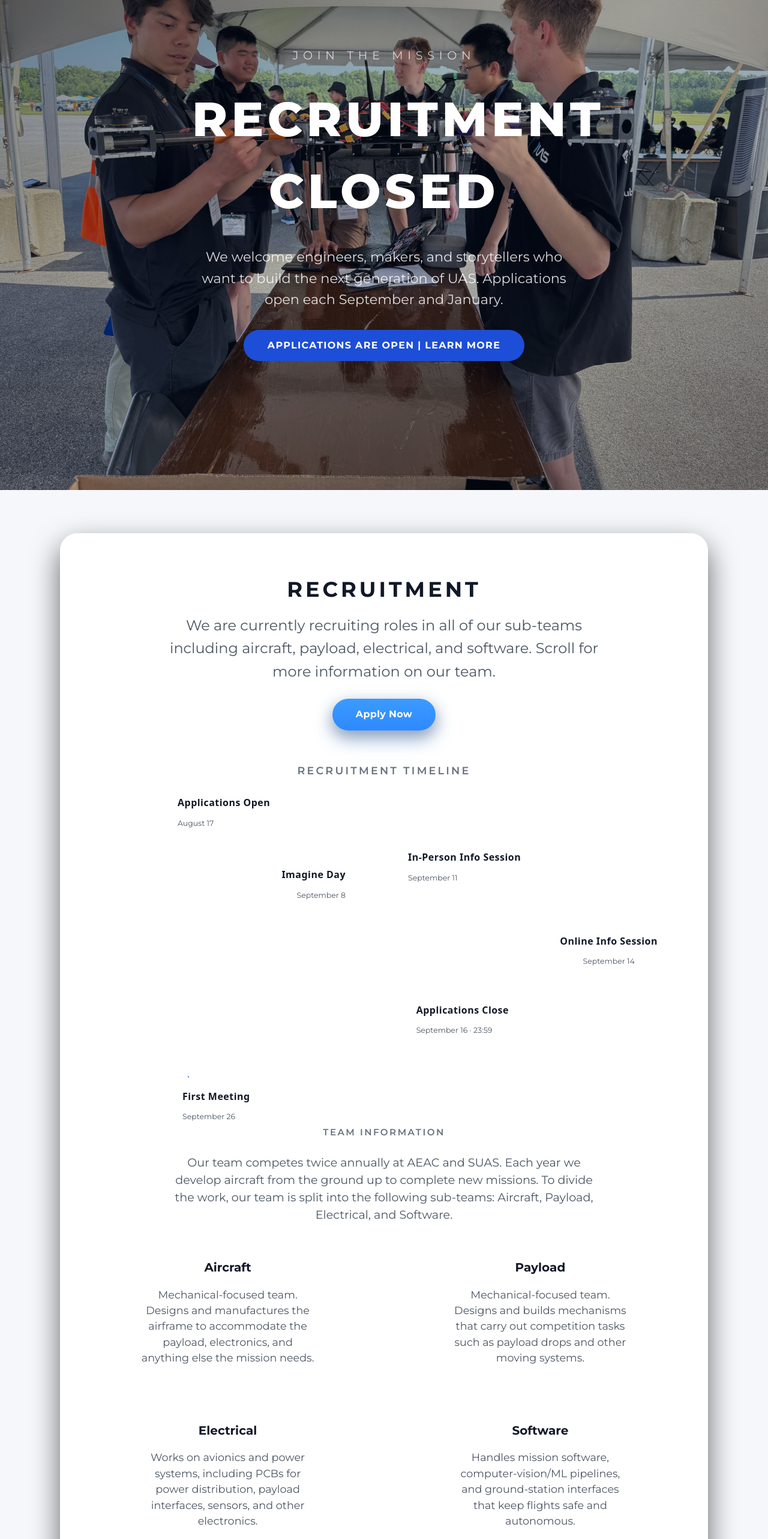
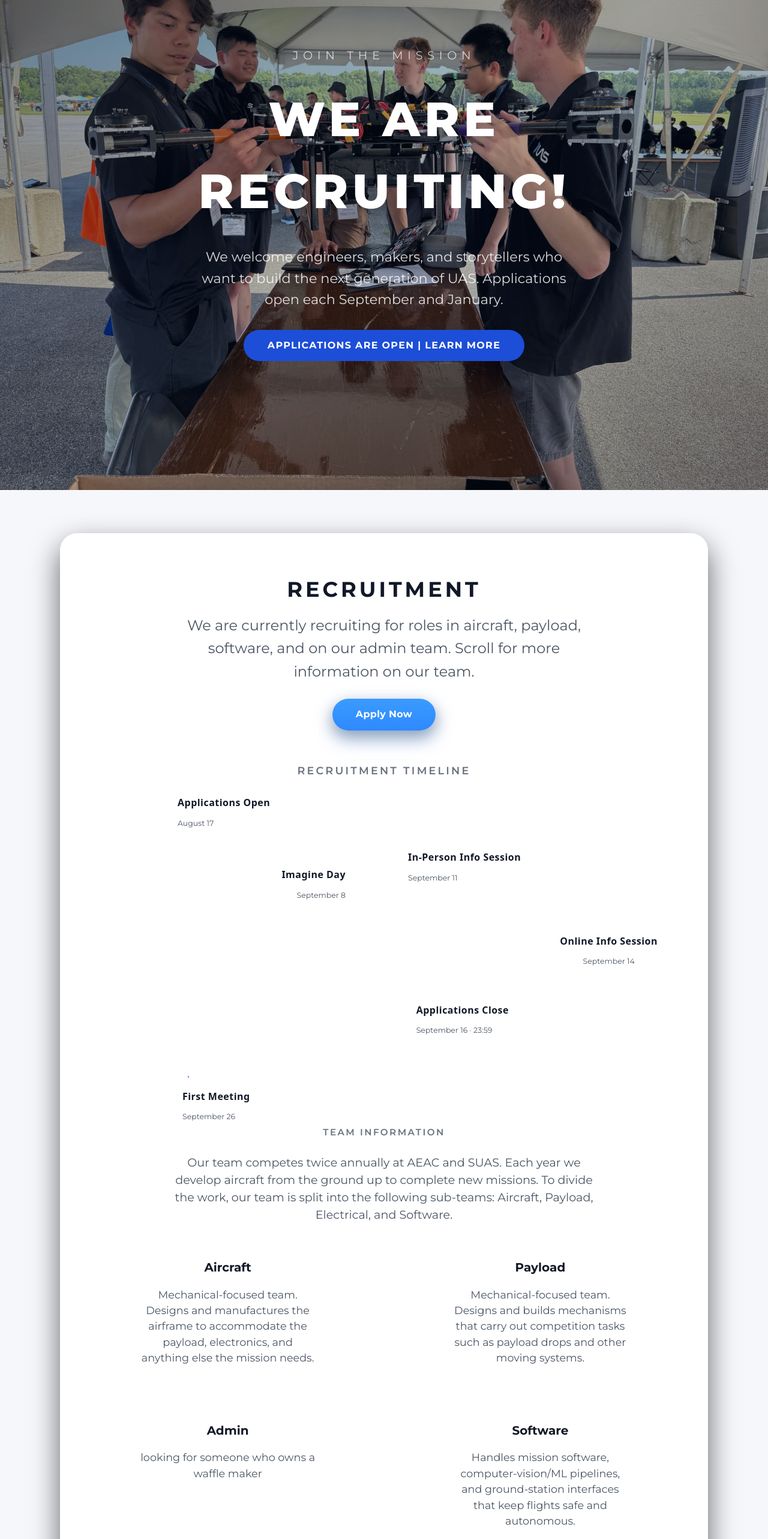
Before and after one commit to ubcuas/ubc_uas_site, a React (Vite) app: page /recruitment in a window 1280 px wide. Shown: the part 220-2786 px from the top of the page at 60% size. Built offline with nearby package versions, Linux system fonts and the light colour scheme.

Commit message:
(content) open recruitment text and team updates

```diff
--- a/src/RecruitmentPage/RecruitmentPage.jsx
+++ b/src/RecruitmentPage/RecruitmentPage.jsx
@@ -139,15 +139,6 @@ const RecruitmentPage = () => {
                       height="18"
                       className="recruitment-timeline__icon"
                     />
-                    <image
-                      href={TimelinePin}
-                      x={222}
-                      y={282}
-                      width="18"
-                      height="18"
-                      className="recruitment-timeline__icon"
-                    />
-
                     <image
                       href={TimelineFlag}
                       x={55 - 10}
@@ -359,11 +350,9 @@ const RecruitmentPage = () => {
                 </article>
 
                 <article className="recruitment-team">
-                  <h4 className="recruitment-team__name">Electrical</h4>
+                  <h4 className="recruitment-team__name">Admin</h4>
                   <p className="recruitment-team__body">
-                    Works on avionics and power systems, including PCBs for
-                    power distribution, payload interfaces, sensors, and other
-                    electronics.
+                    looking for someone who owns a waffle maker
                   </p>
                 </article>
 
--- a/src/RecruitmentPage/recruitmentData.json
+++ b/src/RecruitmentPage/recruitmentData.json
@@ -5,12 +5,12 @@
   "cycle": "fall",
   "hero": {
     "eyebrow": "Join The Mission",
-    "title": "Recruitment Closed",
+    "title": "We are recruiting!",
     "body": "We welcome engineers, makers, and storytellers who want to build the next generation of UAS. Applications open each September and January."
   },
   "panel": {
     "title": "RECRUITMENT",
-    "body": "We are currently recruiting roles in all of our sub-teams including aircraft, payload, electrical, and software. Scroll for more information on our team.",
+    "body": "We are currently recruiting for roles in aircraft, payload, software, and on our admin team. Scroll for more information on our team.",
     "ctaText": "Apply Now"
   },
   "cycles": {
@@ -36,10 +36,6 @@
         "applicationsClose": {
           "label": "Applications Close",
           "meta": "September 16 · 23:59"
-        },
-        "resultsReleased": {
-          "label": "Results Released",
-          "meta": "September 27"
         },
         "firstMeeting": {
           "label": "First Meeting",
```
